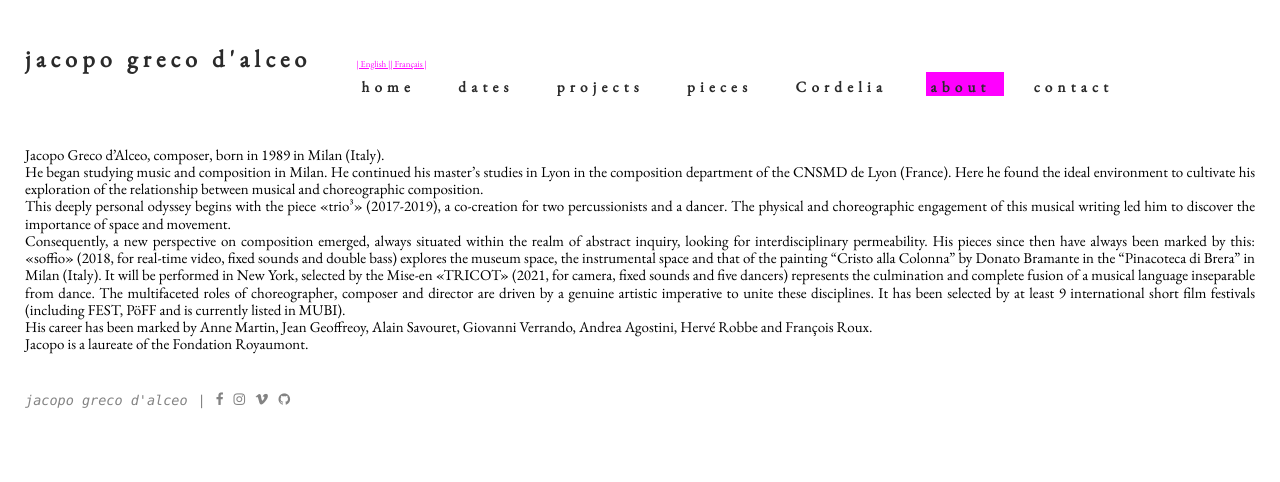
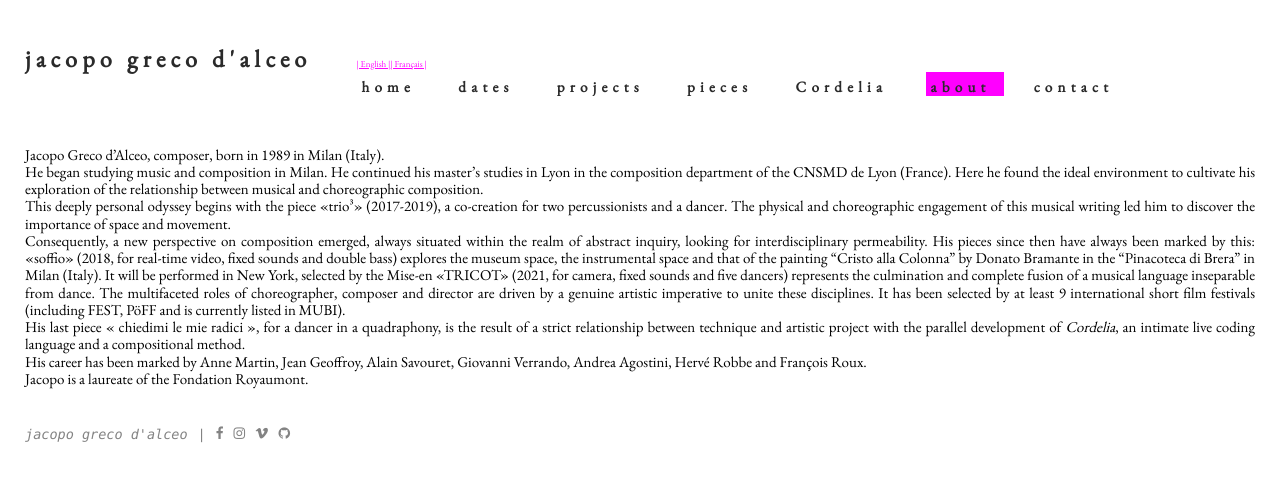
Before and after one commit to jacopogrecodalceo/jacopogrecodalceo.github.io, a Jekyll site: the page built from content/_en/about.md, in a window 1280 px wide. Shown: the top 482 px of the page. Built offline with Jekyll 4.4.1, drawn with Linux system fonts in a browser that asks for light colours.

Commit message:
updated bio

```diff
--- a/content/_en/about.md
+++ b/content/_en/about.md
@@ -5,6 +5,5 @@ title: about
 Jacopo Greco d'Alceo, composer, born in 1989 in Milan (Italy).<br>
 He began studying music and composition in Milan. He continued his master's studies in Lyon in the composition department of the CNSMD de Lyon (France). Here he found the ideal environment to cultivate his exploration of the relationship between musical and choreographic composition.<br>
 This deeply personal odyssey begins with the piece «trio³» (2017-2019), a co-creation for two percussionists and a dancer. The physical and choreographic engagement of this musical writing led him to discover the importance of space and movement.<br>
-Consequently, a new perspective on composition emerged, always situated within the realm of abstract inquiry, looking for interdisciplinary permeability. His pieces since then have always been marked by this: «soffio» (2018, for real-time video, fixed sounds and double bass) explores the museum space, the instrumental space and that of the painting "Cristo alla Colonna" by Donato Bramante in the "Pinacoteca di Brera" in Milan (Italy). It will be performed in New York, selected by the Mise-en «TRICOT» (2021, for camera, fixed sounds and five dancers) represents the culmination and complete fusion of a musical language inseparable from dance. The multifaceted roles of choreographer, composer and director are driven by a genuine artistic imperative to unite these disciplines. It has been selected by at least 9 international short film festivals (including FEST, PöFF and is currently listed in MUBI).<br>
-His career has been marked by Anne Martin, Jean Geoffreoy, Alain Savouret, Giovanni Verrando, Andrea Agostini, Hervé Robbe and François Roux.<br>
+Consequently, a new perspective on composition emerged, always situated within the realm of abstract inquiry, looking for interdisciplinary permeability. His pieces since then have always been marked by this: «soffio» (2018, for real-time video, fixed sounds and double bass) explores the museum space, the instrumental space and that of the painting "Cristo alla Colonna" by Donato Bramante in the "Pinacoteca di Brera" in Milan (Italy). It will be performed in New York, selected by the Mise-en «TRICOT» (2021, for camera, fixed sounds and five dancers) represents the culmination and complete fusion of a musical language inseparable from dance. The multifaceted roles of choreographer, composer and director are driven by a genuine artistic imperative to unite these disciplines. It has been selected by at least 9 international short film festivals (including FEST, PöFF and is currently listed in MUBI).<br>His last piece « chiedimi le mie radici », for a dancer in a quadraphony, is the result of a strict relationship between technique and artistic project with the parallel development of *Cordelia*, an intimate live coding language and a compositional method. <br>His career has been marked by Anne Martin, Jean Geoffroy, Alain Savouret, Giovanni Verrando, Andrea Agostini, Hervé Robbe and François Roux.<br>
 Jacopo is a laureate of the Fondation Royaumont.<br>
```
Also changed, not shown: content/_fr/about.md (+1 -1 lines).
